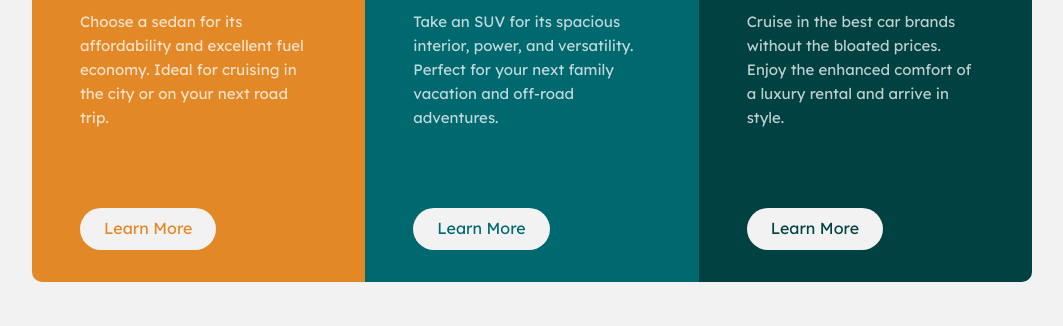
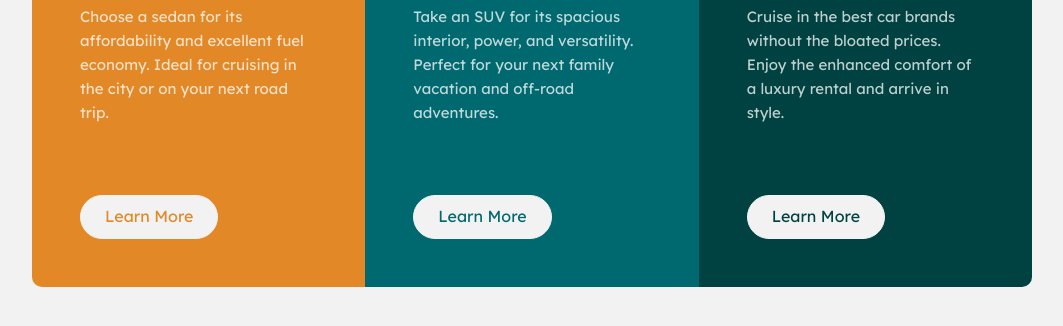
Before and after one commit to YeenYan/3-column-preview-card-component, a plain HTML site: page index.html in a window 1280 px wide. Shown: the part 354-680 px from the top of the page, without its empty margins (108-1171 px from the left). Drawn offline with Linux system fonts and the light colour scheme.

Commit message:
Update styles.css

```diff
--- a/styles.css
+++ b/styles.css
@@ -89,8 +89,8 @@ body{
 
 .col__cta {
     display: inline-block;
-    margin-top: 1.5rem;
-    margin-bottom: 1rem;
+    margin-top: 1rem;
+    margin-bottom: 2rem;
 }
 
 .sedan__row {
@@ -109,6 +109,15 @@ body{
     text-decoration: none;
     background-color: var(--very-light-gray);
     padding: .5rem 1.5em;
+    border-radius: 50px;
+    border: .1px solid var(--very-light-gray);
+}
+
+.col__cta:active,
+.col__cta:hover {
+    color: var(--very-light-gray);
+    background: none;
+    border: .1px solid var(--very-light-gray);
     border-radius: 50px;
 }
 
```
